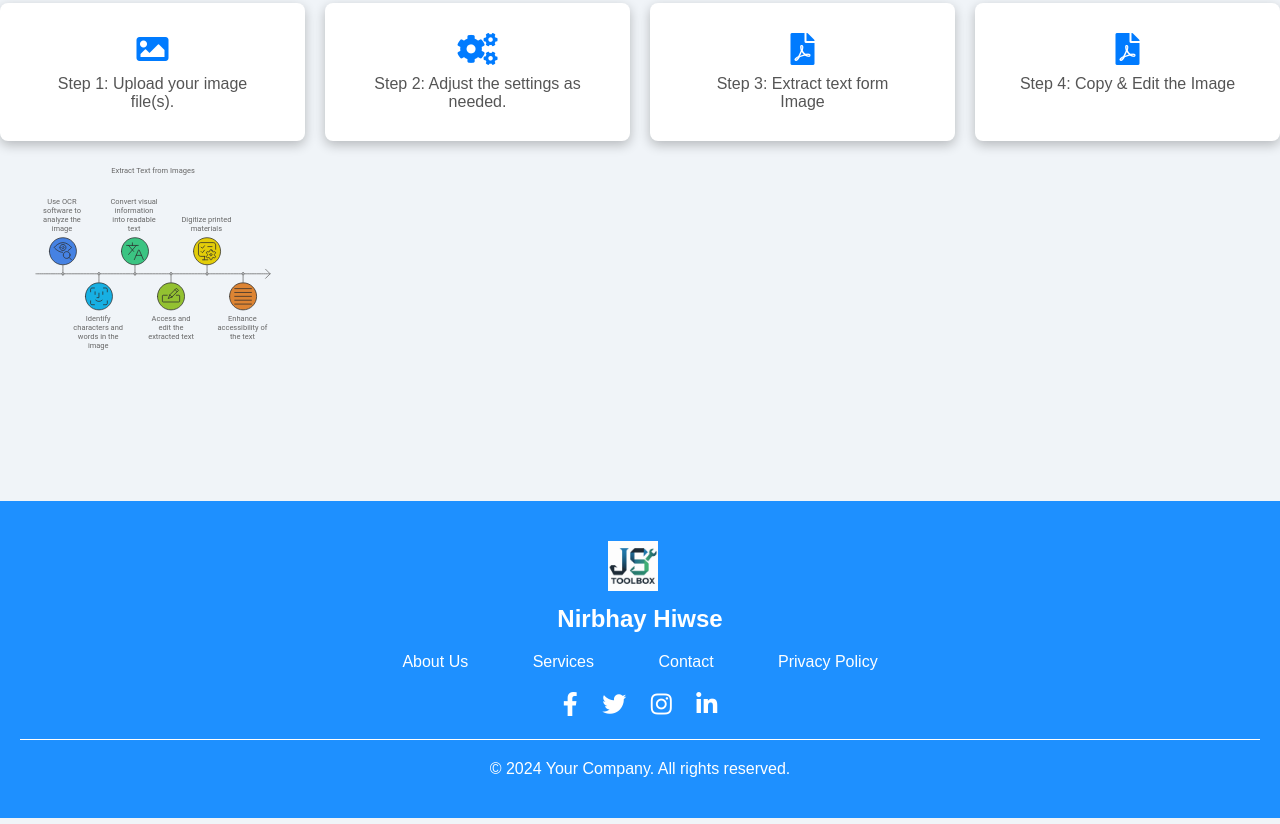
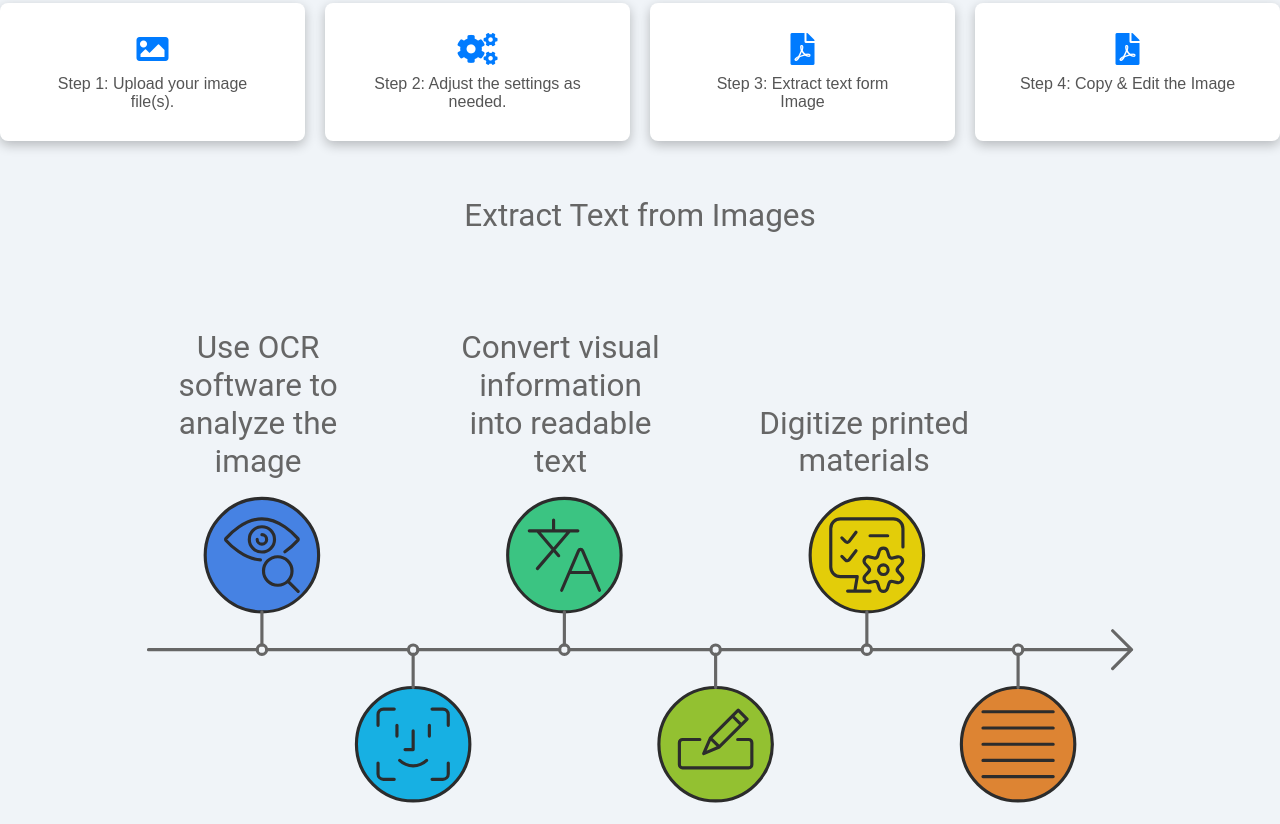
Before and after one commit to Nir-Bhay/JS-Toolbox---Find-you-best-tools, a website: page index.html in a window 1280 px wide. Shown: the part 4884-5708 px from the top of the page. Drawn offline with Linux system fonts and the light colour scheme.

Commit message:
name change

```diff
--- a/index.html
+++ b/index.html
@@ -214,10 +214,10 @@
                     <i class="fas fa-file-pdf process-icon"></i>
                     <p>Step 4: Copy & Edit the Image</p>
                 </div>
-                <img class="naping1" src="image/napkin-selection (2).svg" alt="">
             </div>
             <br>
             <br>
+            <img class="naping1" src="image/napkin-selection (2).svg" alt="">
 
         </section>
 
@@ -230,7 +230,7 @@
         <div class="footer-container">
             <div class="footer-logo">
                 <img src="image/logo.jpg" alt="Your Logo" class="logo" />
-                <h2 class="footer-name">Nirbhay Hiwse</h2>
+                <h2 class="footer-name">ERROR4O4!</h2>
             </div>
             <div class="footer-links">
                 <a href="#" class="footer-link">About Us</a>
```
Also changed, not shown: 2 other files.
